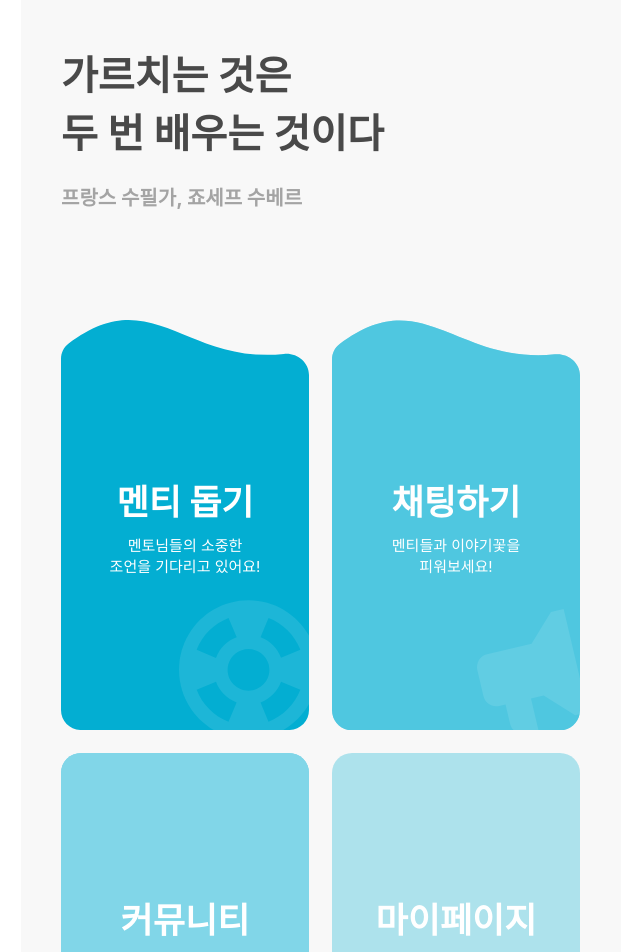
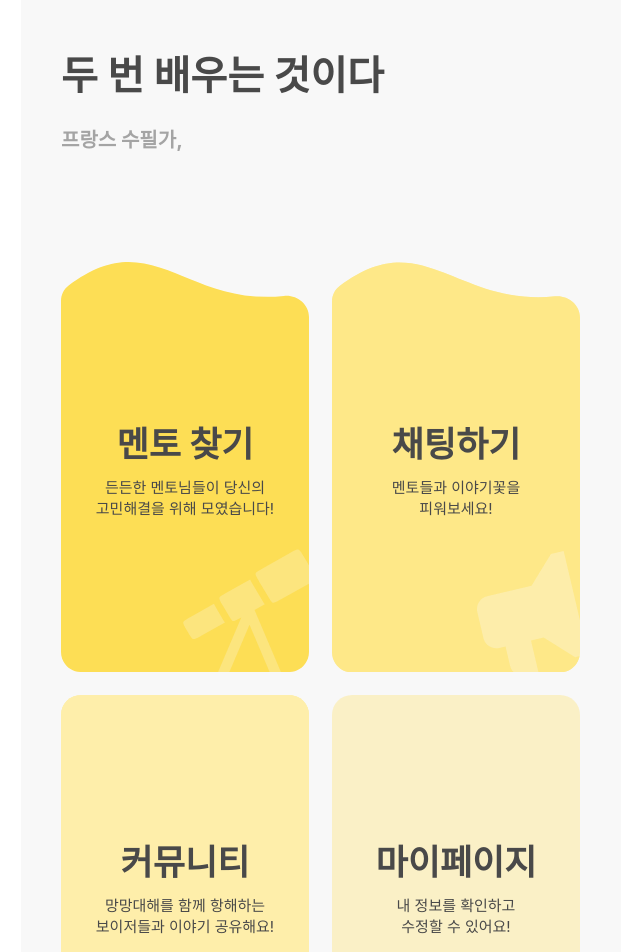
Before and after one commit to youbing5921/deploy_hw, a React (Create React App) app in the folder gamja/: page /home in a window 1280 px wide. Shown: the part 100-1052 px from the top of the page, without its empty margins (319-959 px from the left). Built offline with nearby package versions, Linux system fonts and the light colour scheme.

Commit message:
[Feat] 명언 랜덤 추출 생성, 멘토 멘티 조건부렌더링 생성(#1)

```diff
--- a/gamja/src/components/ChatCard.jsx
+++ b/gamja/src/components/ChatCard.jsx
@@ -1,14 +1,12 @@
 import React from "react";
 import styled from "styled-components";
-import mentorBtn2 from "../images/mentorBtn2.svg";
-// import menteeBtn2 from "../images/menteeBtn2.svg";
 
-const ChatCard = ({ onBtnClick }) => {
+const ChatCard = ({ txt, onBtnClick, fontColor, bgImg }) => {
   return (
-    <ChatCardBtn onClick={onBtnClick}>
-      <Title>채팅하기</Title>
-      <SubTitle>
-        멘티들과 이야기꽃을
+    <ChatCardBtn onClick={onBtnClick} fontColor={fontColor} bgImg={bgImg}>
+      <Title fontColor={fontColor}>채팅하기</Title>
+      <SubTitle fontColor={fontColor}>
+        {txt}들과 이야기꽃을
         <br />
         피워보세요!
       </SubTitle>
@@ -19,7 +17,7 @@ const ChatCard = ({ onBtnClick }) => {
 export default ChatCard;
 
 const ChatCardBtn = styled.div`
-  background-image: url(${mentorBtn2});
+  background-image: url(${(props) => (props.bgImg ? props.bgImg : "")});
   border: none;
   width: 248px;
   height: 409.624px;
@@ -29,24 +27,23 @@ const ChatCardBtn = styled.div`
   flex-direction: column;
   justify-content: center;
   align-items: center;
-  /* margin-bottom: 23px; */
 `;
 
 const Title = styled.div`
-  color: #fff;
   font-size: 35px;
   font-style: normal;
   font-weight: 700;
   line-height: normal;
   margin-bottom: 9px;
+  color: ${(props) => props.fontColor || "#494949"};
 `;
 
 const SubTitle = styled.div`
   width: 132px;
-  color: #fff;
   font-size: 15px;
   font-style: normal;
   font-weight: 400;
   line-height: normal;
   text-align: center;
+  color: ${(props) => props.fontColor || "#494949"};
 `;
--- a/gamja/src/components/CommunityCard.jsx
+++ b/gamja/src/components/CommunityCard.jsx
@@ -1,13 +1,11 @@
 import React from "react";
 import styled from "styled-components";
-import mentorBtn3 from "../images/mentorBtn3.svg";
-// import menteeBtn3 from "../images/menteeBtn3.svg";
 
-const CommunityCard = ({ onBtnClick }) => {
+const CommunityCard = ({ onBtnClick, fontColor, bgImg }) => {
   return (
-    <CommunityCardBtn onClick={onBtnClick}>
-      <Title>커뮤니티</Title>
-      <SubTitle>
+    <CommunityCardBtn onClick={onBtnClick} fontColor={fontColor} bgImg={bgImg}>
+      <Title fontColor={fontColor}>커뮤니티</Title>
+      <SubTitle fontColor={fontColor}>
         망망대해를 함께 항해하는
         <br />
         보이저들과 이야기 공유해요!
@@ -19,7 +17,7 @@ const CommunityCard = ({ onBtnClick }) => {
 export default CommunityCard;
 
 const CommunityCardBtn = styled.div`
-  background-image: url(${mentorBtn3});
+  background-image: url(${(props) => (props.bgImg ? props.bgImg : "")});
   border: none;
   width: 248px;
   height: 380px;
@@ -32,20 +30,20 @@ const CommunityCardBtn = styled.div`
 `;
 
 const Title = styled.div`
-  color: #fff;
   font-size: 35px;
   font-style: normal;
   font-weight: 700;
   line-height: normal;
   margin-bottom: 9px;
+  color: ${(props) => props.fontColor || "#494949"};
 `;
 
 const SubTitle = styled.div`
   width: 180px;
-  color: #fff;
   font-size: 15px;
   font-style: normal;
   font-weight: 400;
   line-height: normal;
   text-align: center;
+  color: ${(props) => props.fontColor || "#494949"};
 `;
--- a/gamja/src/components/MypageCard.jsx
+++ b/gamja/src/components/MypageCard.jsx
@@ -1,13 +1,11 @@
 import React from "react";
 import styled from "styled-components";
-import mentorBtn4 from "../images/mentorBtn4.svg";
-// import menteeBtn4 from "../images/menteeBtn4.svg";
 
-const MypageCard = ({ onBtnClick }) => {
+const MypageCard = ({ onBtnClick, fontColor, bgImg }) => {
   return (
-    <MypageCardBtn onClick={onBtnClick}>
-      <Title>마이페이지</Title>
-      <SubTitle>
+    <MypageCardBtn onClick={onBtnClick} fontColor={fontColor} bgImg={bgImg}>
+      <Title fontColor={fontColor}>마이페이지</Title>
+      <SubTitle fontColor={fontColor}>
         내 정보를 확인하고 <br />
         수정할 수 있어요!
       </SubTitle>
@@ -18,7 +16,7 @@ const MypageCard = ({ onBtnClick }) => {
 export default MypageCard;
 
 const MypageCardBtn = styled.div`
-  background-image: url(${mentorBtn4});
+  background-image: url(${(props) => (props.bgImg ? props.bgImg : "")});
   border: none;
   width: 248px;
   height: 380px;
@@ -31,20 +29,20 @@ const MypageCardBtn = styled.div`
 `;
 
 const Title = styled.div`
-  color: #fff;
   font-size: 35px;
   font-style: normal;
   font-weight: 700;
   line-height: normal;
   margin-bottom: 9px;
+  color: ${(props) => props.fontColor || "#494949"};
 `;
 
 const SubTitle = styled.div`
   width: 152px;
-  color: #fff;
   font-size: 15px;
   font-style: normal;
   font-weight: 400;
   line-height: normal;
   text-align: center;
+  color: ${(props) => props.fontColor || "#494949"};
 `;
--- /dev/null
+++ b/gamja/src/components/QuoteSection.jsx
@@ -0,0 +1,47 @@
+import React from "react";
+import styled from "styled-components";
+
+const quoteList = [
+  {
+    quote: "가르치는 것은 \n두 번 배우는 것이다",
+    author: "프랑스 수필가, 죠세프 수베르",
+  },
+  {
+    quote: "두 번 배우는 것이다",
+    author: "프랑스 수필가, ",
+  },
+  {
+    quote: "가르치는 것은 ",
+    author: " 죠세프 수베르",
+  },
+];
+
+const QuoteSection = () => {
+  const randomSelec = quoteList[Math.floor(Math.random() * quoteList.length)];
+  return (
+    <>
+      <Quote>{randomSelec.quote}</Quote>
+      <Author>{randomSelec.author}</Author>
+    </>
+  );
+};
+
+export default QuoteSection;
+
+const Quote = styled.div`
+  white-space: pre-line;
+  color: #494949;
+  font-size: 40px;
+  font-style: normal;
+  font-weight: 700;
+  line-height: normal;
+`;
+
+const Author = styled.div`
+  color: #a4a4a4;
+  font-size: 20px;
+  font-style: normal;
+  font-weight: 700;
+  line-height: normal;
+  margin-top: 22px;
+`;
--- a/gamja/src/components/SearchCard.jsx
+++ b/gamja/src/components/SearchCard.jsx
@@ -1,16 +1,11 @@
 import React from "react";
 import styled from "styled-components";
-import mentorBtn1 from "../images/mentorBtn1.svg";
-// import menteeBtn1 from "../images/menteeBtn1.svg";
 
-const SearchCard = ({ onBtnClick }) => {
+const SearchCard = ({ txt, subtxt, onBtnClick, fontColor, bgImg }) => {
   return (
-    <SearchCardBtn onClick={onBtnClick}>
-      <Title>멘티 돕기</Title>
-      <SubTitle>
-        멘토님들의 소중한 <br />
-        조언을 기다리고 있어요!
-      </SubTitle>
+    <SearchCardBtn onClick={onBtnClick} bgImg={bgImg}>
+      <Title fontColor={fontColor}>{txt}</Title>
+      <SubTitle fontColor={fontColor}>{subtxt}</SubTitle>
     </SearchCardBtn>
   );
 };
@@ -18,7 +13,7 @@ const SearchCard = ({ onBtnClick }) => {
 export default SearchCard;
 
 const SearchCardBtn = styled.div`
-  background-image: url(${mentorBtn1});
+  background-image: url(${(props) => (props.bgImg ? props.bgImg : "")});
   border: none;
   width: 248px;
   height: 409.624px;
@@ -32,20 +27,21 @@ const SearchCardBtn = styled.div`
 `;
 
 const Title = styled.div`
-  color: #fff;
   font-size: 35px;
   font-style: normal;
   font-weight: 700;
   line-height: normal;
   margin-bottom: 9px;
+  color: ${(props) => props.fontColor || "#494949"};
 `;
 
 const SubTitle = styled.div`
+  white-space: pre-line;
   width: 224px;
-  color: #fff;
   font-size: 15px;
   font-style: normal;
   font-weight: 400;
   line-height: normal;
   text-align: center;
+  color: ${(props) => props.fontColor || "#494949"};
 `;
--- a/gamja/src/pages/Home.js
+++ b/gamja/src/pages/Home.js
@@ -1,33 +1,75 @@
 import styled from "styled-components";
 import React from "react";
 import { useNavigate } from "react-router-dom";
+import QuoteSection from "../components/QuoteSection";
 import SearchCard from "../components/SearchCard";
 import ChatCard from "../components/ChatCard";
 import CommunityCard from "../components/CommunityCard";
 import MypageCard from "../components/MypageCard";
+import mentorBtn1 from "../images/mentorBtn1.svg";
+import menteeBtn1 from "../images/menteeBtn1.svg";
+import mentorBtn2 from "../images/mentorBtn2.svg";
+import menteeBtn2 from "../images/menteeBtn2.svg";
+import mentorBtn3 from "../images/mentorBtn3.svg";
+import menteeBtn3 from "../images/menteeBtn3.svg";
+import mentorBtn4 from "../images/mentorBtn4.svg";
+import menteeBtn4 from "../images/menteeBtn4.svg";
 
 const Home = () => {
   const navigate = useNavigate();
+  const userType = "mentee";
   return (
     <>
-      <LogoBar onClick={() => navigate("/home")}>
+      {userType === "mentor" ? (
+        <>
+          <LogoBar>
             <LogoImg
               src={process.env.PUBLIC_URL + "/mentorLogo.svg"}
               alt="로고이미지"
+              onClick={() => navigate("/home")}
             />
           </LogoBar>
           <Container>
-        <Quote>
-          가르치는 것은 <br /> 두 번 배우는 것이다
-        </Quote>
-        <Author>프랑스 수필가, 죠세프 수베르</Author>
+            <QuoteSection />
             <Cards>
-          <SearchCard />
-          <ChatCard />
-          <CommunityCard />
-          <MypageCard />
+              <SearchCard
+                txt={"멘티 돕기"}
+                subtxt={"멘토님들의 소중한 \n조언을 기다리고 있어요!"}
+                fontColor={"#fff"}
+                bgImg={mentorBtn1}
+              />
+              <ChatCard txt={"멘티"} fontColor={"#fff"} bgImg={mentorBtn2} />
+              <CommunityCard fontColor={"#fff"} bgImg={mentorBtn3} />
+              <MypageCard fontColor={"#fff"} bgImg={mentorBtn4} />
             </Cards>
           </Container>
+        </>
+      ) : (
+        <>
+          <LogoBar>
+            <LogoImg
+              src={process.env.PUBLIC_URL + "/menteeLogo.svg"}
+              alt="로고이미지"
+              onClick={() => navigate("/home")}
+            />
+          </LogoBar>
+          <Container>
+            <QuoteSection />
+            <Cards>
+              <SearchCard
+                txt={"멘토 찾기"}
+                subtxt={
+                  "든든한 멘토님들이 당신의 \n고민해결을 위해 모였습니다!"
+                }
+                bgImg={menteeBtn1}
+              />
+              <ChatCard txt={"멘토"} bgImg={menteeBtn2} />
+              <CommunityCard bgImg={menteeBtn3} />
+              <MypageCard bgImg={menteeBtn4} />
+            </Cards>
+          </Container>
+        </>
+      )}
     </>
   );
 };
@@ -48,23 +90,6 @@ const Container = styled.div`
   padding: 40px;
 `;
 
-const Quote = styled.div`
-  color: #494949;
-  font-size: 40px;
-  font-style: normal;
-  font-weight: 700;
-  line-height: normal;
-`;
-
-const Author = styled.div`
-  color: #a4a4a4;
-  font-size: 20px;
-  font-style: normal;
-  font-weight: 700;
-  line-height: normal;
-  margin-top: 22px;
-`;
-
 const Cards = styled.div`
   padding-top: 109px;
   display: grid;
```
Also changed, not shown: gamja/src/pages/Chat.js (deleted), gamja/src/pages/Community.js (deleted), gamja/src/pages/Mypage.js (deleted). Lines whose indentation alone changed are shown as unchanged.
